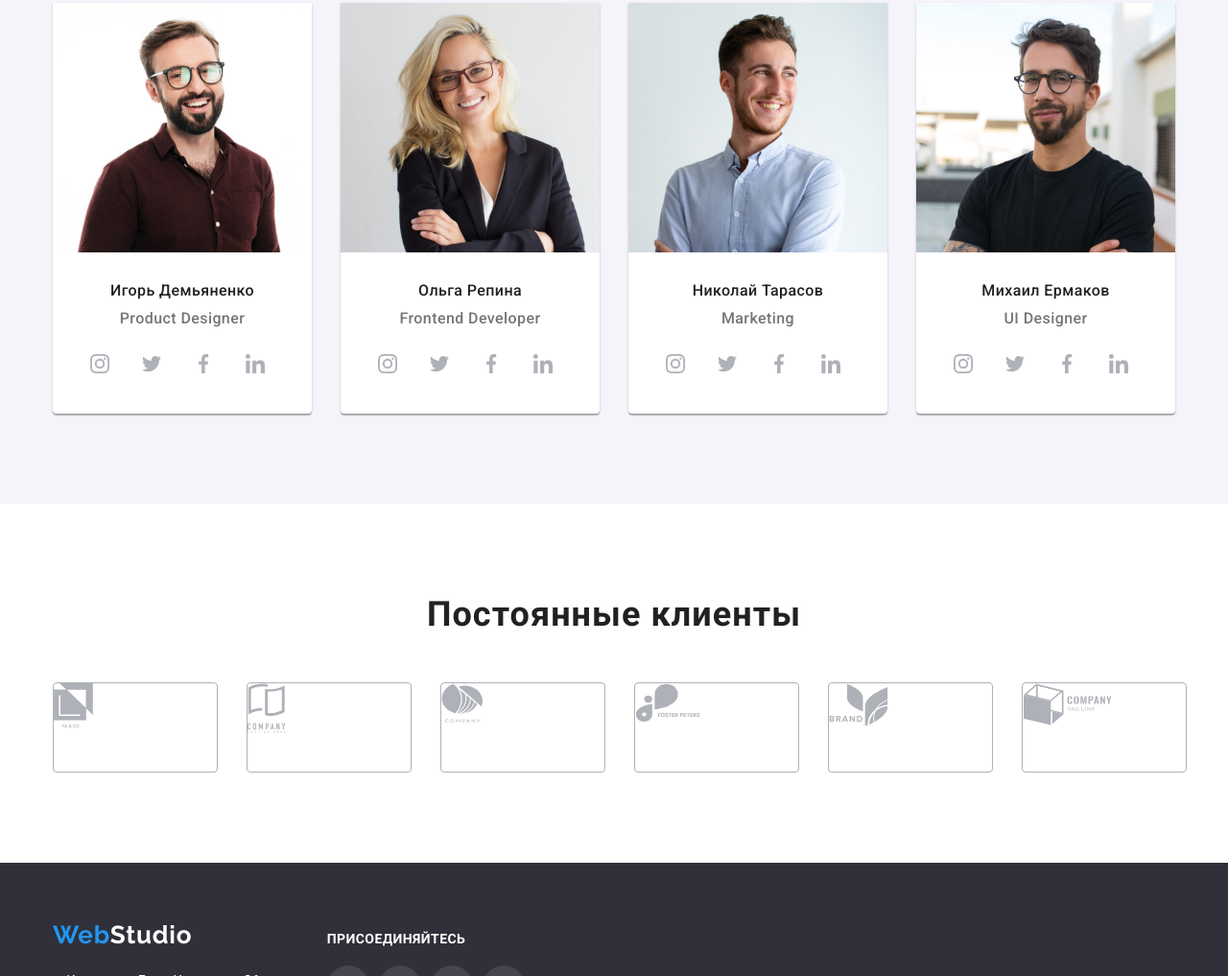
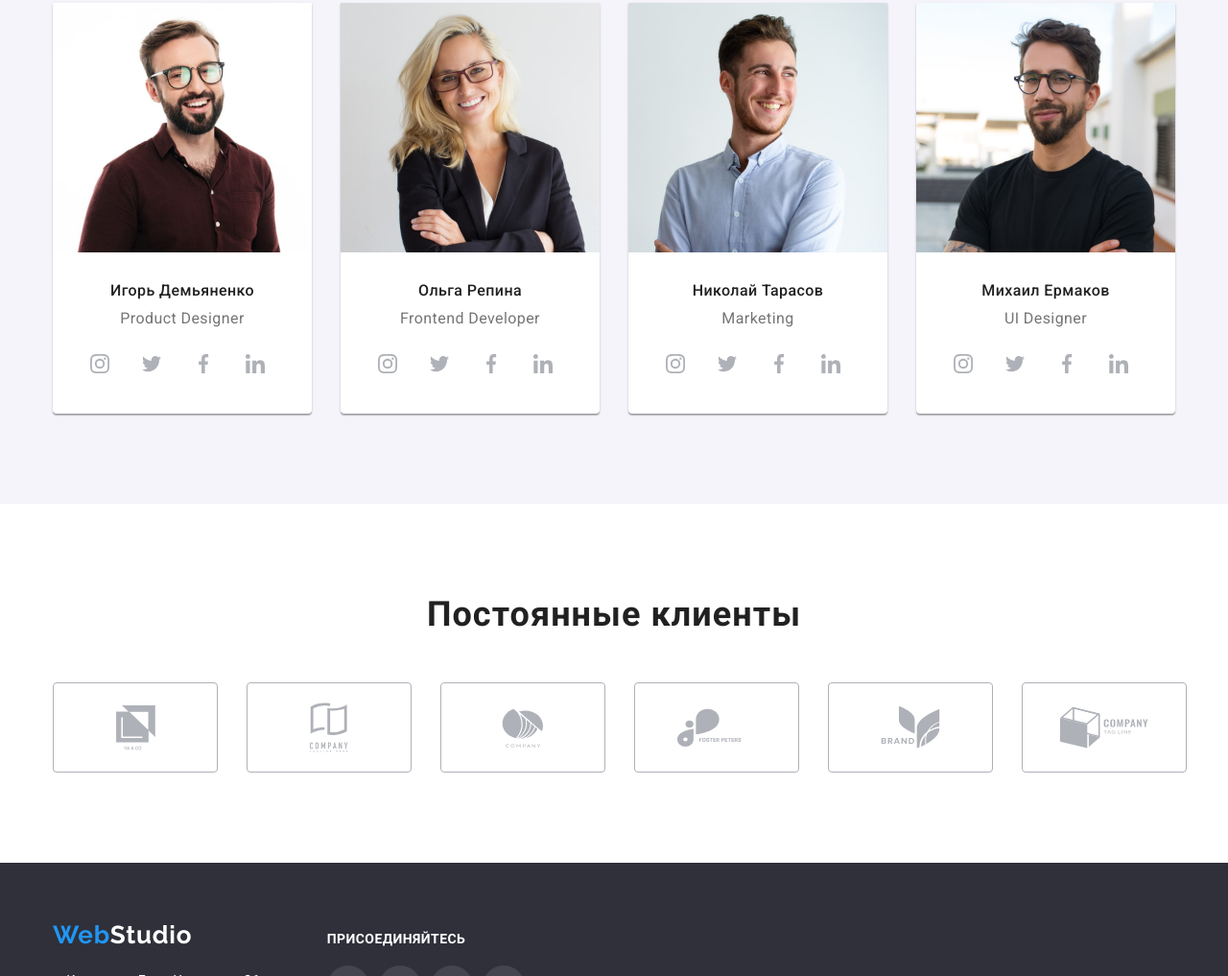
Before and after one commit to OlyaNegrych/goit-markup-hw-04, a plain HTML site: page index.html in a window 1280 px wide. Shown: the part 1783-2800 px from the top of the page at 96% size. Drawn offline with nearby package versions, Linux system fonts and the light colour scheme.

Commit message:
часткові корекції ментора
не вийшов ховер на бордери

```diff
--- a/css/styles.css
+++ b/css/styles.css
@@ -174,7 +174,7 @@ color: var(--accent-color);
 
     background-color: var(--footer-color);
     background-image:
-    linear-gradient(rgba(47, 48, 58, 0.4)),
+    linear-gradient(rgba(47, 48, 58, 0.4), rgba(47, 48, 58, 0.4)),
     url(../images/bgr-img-hero.jpg);
 
     text-align: center;
@@ -323,33 +323,30 @@ border-radius: 0px 0px 4px 4px;
     margin-left: 30px;
 }
 
-.name,
-.position {
+.teem-thumb {
+    padding: 30px 32px;
+}
+
+.name {
+margin-bottom: 10px;
+
 font-size: 16px;
 line-height: 1.19;
 font-weight: 500;
 color: var(--title-text-color);
 }
 
-.teem-item img {
-margin-bottom: 30px;
-}
-
-.name {
-margin-bottom: 10px;
-}
-
 .position {
 margin-bottom: 16px;
 
+font-size: 16px;
+line-height: 1.19;
+font-weight: 400;
 color: var(--text-color);
 }
 
 .soc-sites {
     display: flex;
-    margin-right: 32px;
-    margin-left: 32px;
-    margin-bottom: 30px;
     justify-content: center;
 }
 
@@ -415,6 +412,8 @@ margin-left: 30px;
 
 .client-link {
     display: flex;
+    align-items: center;
+    justify-content: center;
     width: 170px;
     height: 92px;
 }
@@ -430,11 +429,7 @@ margin-left: 30px;
 }
 
 .client-icon {
-    display: flex;
-    align-items: center;
-    justify-content: center;
-
-    fill: var(--icon-color);
+   fill: var(--icon-color);
 }
 
 /* Портфолио */
@@ -502,6 +497,10 @@ background-color: var(--accent-color);
 
 .portfolio-list-item {
 width: 370px;
+}
+
+.portfolio-list-link {
+    display: block;
 }
 
 .portfolio-list-link:hover .portfolio-list-item,
--- a/index.html
+++ b/index.html
@@ -121,8 +121,9 @@
         <ul class="teem-list">
             <li class="teem-item">
                 <img src="./images/photoigor.jpg" width="270" height="260" alt="Фото Игорь Демьяненко">
+                <div class="teem-thumb">
                      <h3 class="name">Игорь Демьяненко</h3>
-                <h3 class="position">Product Designer</h3>
+                     <p class="position">Product Designer</p>
                      <ul class="soc-sites">
                     <li class="soc-sites-item">
                         <a href="" class="soc-link">
@@ -153,11 +154,13 @@
                        </a>
                     </li>
                 </ul>
+                </div>
             </li>
             <li class="teem-item">
                 <img src="./images/photoolga.jpg" width="270" height="260" alt="Фото Ольга Репина">
+                <div class="teem-thumb">
                      <h3 class="name">Ольга Репина</h3>
-                <h3 class="position">Frontend Developer</h3>
+                     <p class="position">Frontend Developer</p>
                      <ul class="soc-sites">
                     <li class="soc-sites-item">
                         <a href="" class="soc-link">
@@ -188,11 +191,13 @@
                        </a>
                     </li>
                 </ul>
+                </div>
             </li>
             <li class="teem-item">
                 <img src="./images/photonikola.jpg" width="270" height="260" alt="Фото Николай Тарасов">
+                <div class="teem-thumb">
                      <h3 class="name">Николай Тарасов</h3>
-                <h3 class="position">Marketing</h3>
+                     <p class="position">Marketing</p>
                      <ul class="soc-sites">
                     <li class="soc-sites-item">
                         <a href="" class="soc-link">
@@ -223,11 +228,13 @@
                        </a>
                     </li>
                 </ul>
+                </div>
             </li>
             <li class="teem-item">
                 <img src="./images/photomisha.jpg" width="270" height="260" alt="Фото Михаил Ермаков">
+                <div class="teem-thumb">
                      <h3 class="name">Михаил Ермаков</h3>
-                <h3 class="position">UI Designer</h3>
+                     <p class="position">UI Designer</p>
                      <ul class="soc-sites">
                     <li class="soc-sites-item">
                         <a href="" class="soc-link">
@@ -258,6 +265,7 @@
                        </a>
                     </li>
                 </ul>
+                </div>
             </li>
         </ul>
     </div>
```
Lines whose indentation alone changed are shown as unchanged.
